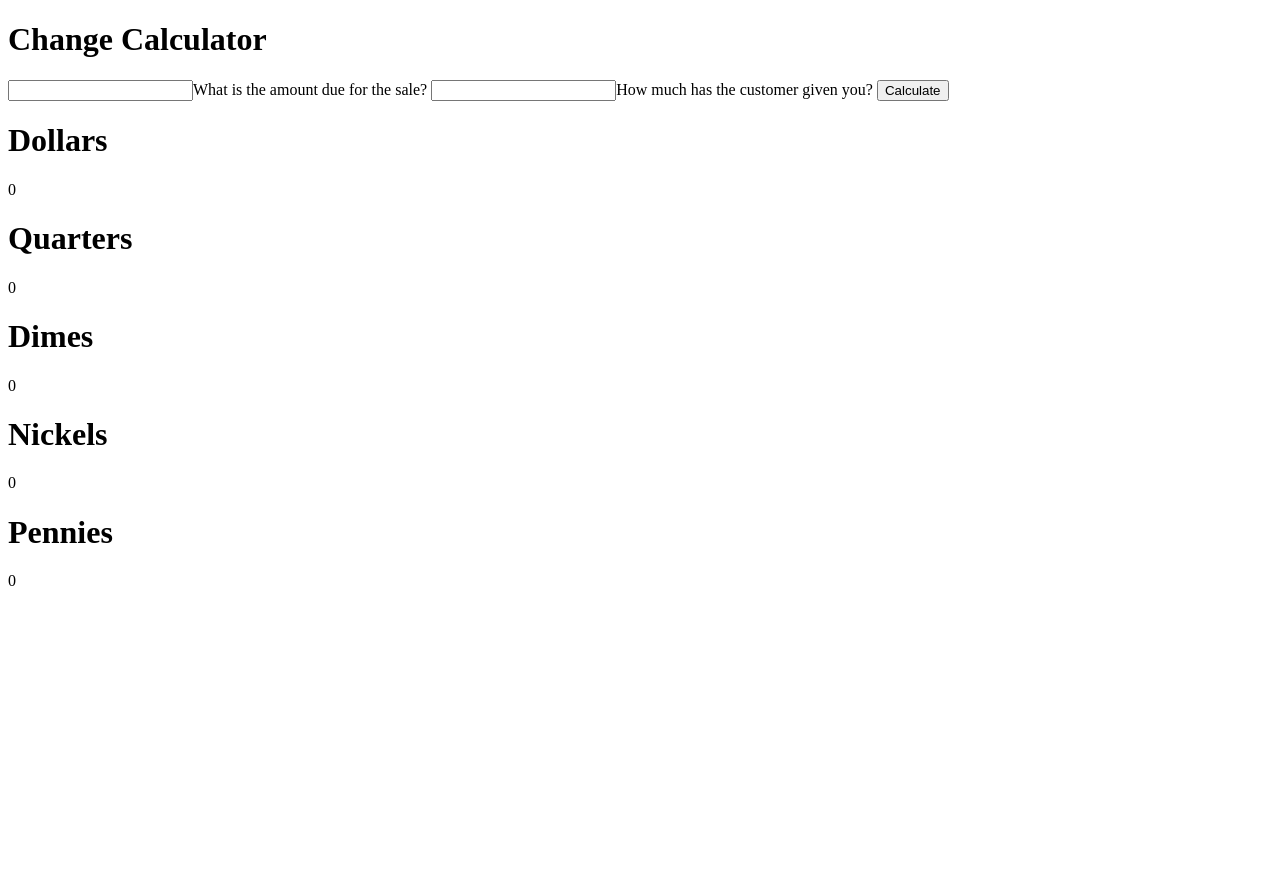
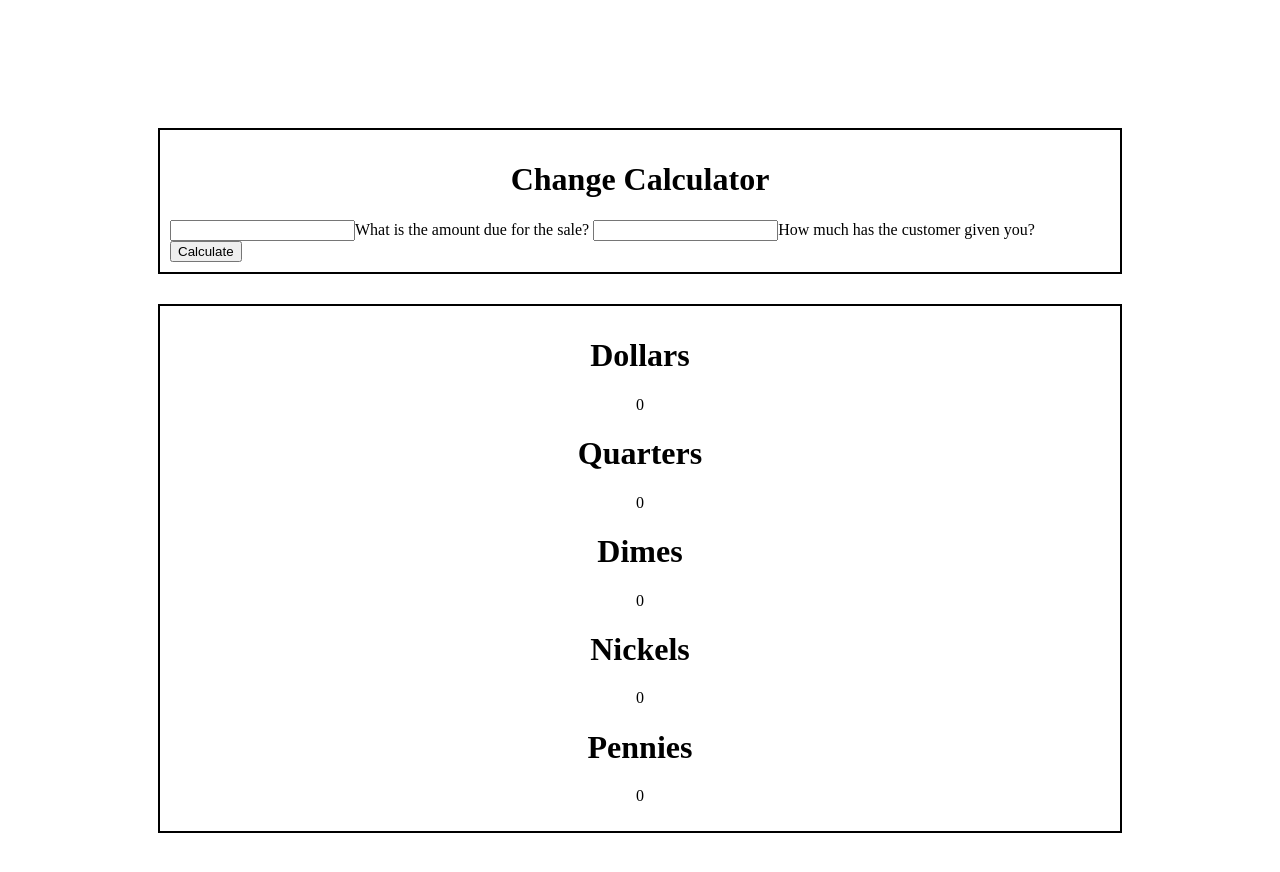
Before and after one commit to TaylourPinard/change-calculator, an Electron app: page index.html in a window 1280 px wide. Before the commit the page ends 800 px from the top, so only its background shows below. Drawn offline with nearby package versions, Linux system fonts and the light colour scheme.

Commit message:
added styles.css reformatted index.html

```diff
--- a/index.html
+++ b/index.html
@@ -7,10 +7,13 @@
   </head>
   <body>
     <!-- Write your markup here -->
+    <div id="input-div">
       <h1>Change Calculator</h1>
       <input type="text" id="amount-due" required><label for="amount-due">What is the amount due for the sale?</label></input>
       <input type="text" id="amount-received" required><label for="amount-received">How much has the customer given you?</label></input>
       <button id="calculate-change">Calculate</button>
+    </div>
+    <div id="output-div">
       <h1>Dollars</h1>
       <p id="dollars-output">0</p>
       <h1>Quarters</h1>
@@ -21,6 +24,7 @@
       <p id="nickels-output">0</p>
       <h1>Pennies</h1>
       <p id="pennies-output">0</p>
+    </div>
     <!-- Don't forget to add your <script> tag here -->
     <script src="https://code.jquery.com/jquery-3.3.1.slim.min.js" integrity="sha384-q8i/X+965DzO0rT7abK41JStQIAqVgRVzpbzo5smXKp4YfRvH+8abtTE1Pi6jizo" crossorigin="anonymous"></script>
     <script src="main.js" charset="utf-8"></script>
--- a/styles.css
+++ b/styles.css
@@ -1,11 +1,27 @@
-input {
-    display: inline;
+body {
+    margin: 10%;
 }
 
-.amount-due{
-    display: inherit;
+#input-div {
+    margin: 30px;
+    padding: 10px;
+    border: black;
+    border-style: solid;
+    border-width: 2px;
 }
 
-.amount-recieved {
-    display: inherit;
+#output-div {
+    margin: 30px;
+    padding: 10px;
+    border: black;
+    border-style: solid;
+    border-width: 2px;
 }
+
+p {
+    text-align: center;
+}
+
+h1 {
+    text-align: center;
+}
```
Lines whose indentation alone changed are shown as unchanged.
